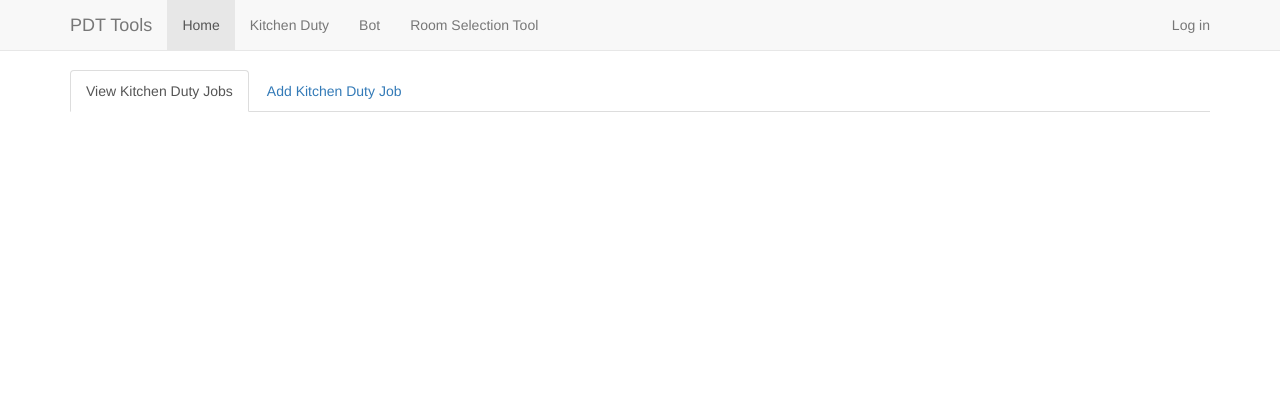
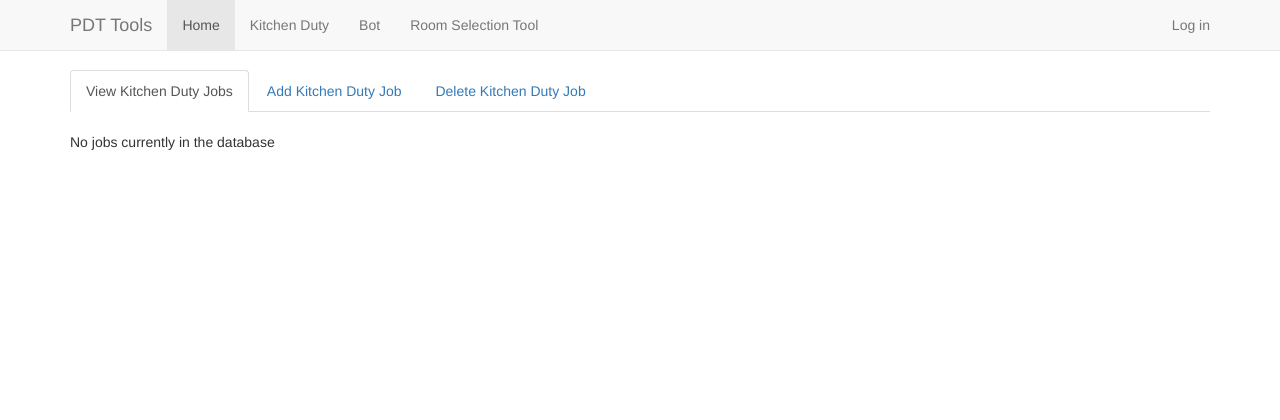
Before and after one commit to luisnaranjo733/pdtTools, a Flask app: page /kitchen_duty in a window 1280 px wide. Shown: the top 420 px of the page. Run offline with Flask 2, Linux system fonts and the light colour scheme; data comes from the database, SQL or seed files in the repository; both versions use the stored data as it was after the commit; data that the repository does not hold is empty; parts of the project's set-up code (start-up, migrations or seed data) failed here and were passed over; some libraries are stand-ins or nearby versions.

Commit message:
Added delete job UI functionality

```diff
--- a/pdtTools/templates/kitchen_duty.html
+++ b/pdtTools/templates/kitchen_duty.html
@@ -11,12 +11,15 @@
   <ul class="nav nav-tabs" role="tablist">
     <li role="presentation" class="active"><a href="#view_jobs" aria-controls="view_jobs" role="tab" data-toggle="tab">View Kitchen Duty Jobs</a></li>
     <li role="presentation"><a href="#add_jobs" aria-controls="add_jobs" role="tab" data-toggle="tab">Add Kitchen Duty Job</a></li>
+    <li role="presentation"><a href="#del_jobs" aria-controls="del_jobs" role="tab" data-toggle="tab">Delete Kitchen Duty Job</a></li>
   </ul>
 
   <!-- Tab panes -->
   <div class="tab-content">
     <div role="tabpanel" class="tab-pane active" id="view_jobs">
       <br>
+
+      {% if jobs %}
       <ul>
       {% for job in jobs %}
         <li>{{ job.date }}</li>
@@ -27,6 +30,12 @@
         </ul>
       {% endfor %}
       </ul>
+
+      {% else %}
+      <p>No jobs currently in the database</p>
+      {% endif %}
+
+
     </div>
     <div role="tabpanel" class="tab-pane" id="add_jobs">
         <br>
@@ -50,6 +59,28 @@
         </form>
 
     </div>
+
+    <div role="tabpanel" class="tab-pane" id="del_jobs">
+      <br>
+
+        {% if jobs %}
+        <form action="{{ url_for('delJob') }}" method="POST">
+
+          <select name="jobs" size=10 style=' width: 30%' multiple>
+            {% for job in jobs %}
+            <option value="{{ job.id }}">{{ job.date }}</option>
+            {% endfor %}
+          </select>
+          <br><br>
+          <input type="submit">
+
+        </form>
+        {% else %}
+        <p>No jobs currently in the database</p>
+        {% endif %}
+
+    </div>
+
   </div>
 
 </div>
--- a/pdtTools/views.py
+++ b/pdtTools/views.py
@@ -45,6 +45,17 @@ def addJob():
             job.addWorker(worker)
 
     db_session.add(job)
+    db_session.commit()
+    return flask.redirect(flask.url_for('kitchenDuty'))
+
+@app.route('/kitchen/delJob', methods=['POST'])
+def delJob():
+    job_ids = flask.request.form.getlist('jobs')
+    if job_ids:
+        for job_id in job_ids:
+            job_id = int(job_id)
+            job = Job.query.filter(Job.id == job_id).first()
+            db_session.delete(job)
     db_session.commit()
     return flask.redirect(flask.url_for('kitchenDuty'))
 
```
Also changed, not shown: test.db.
